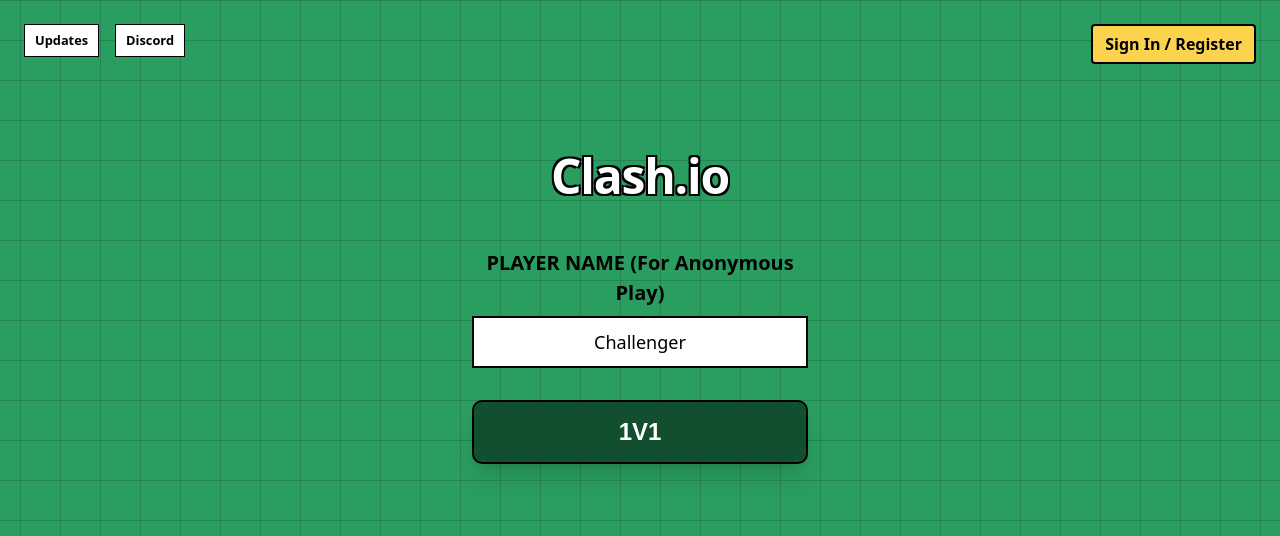
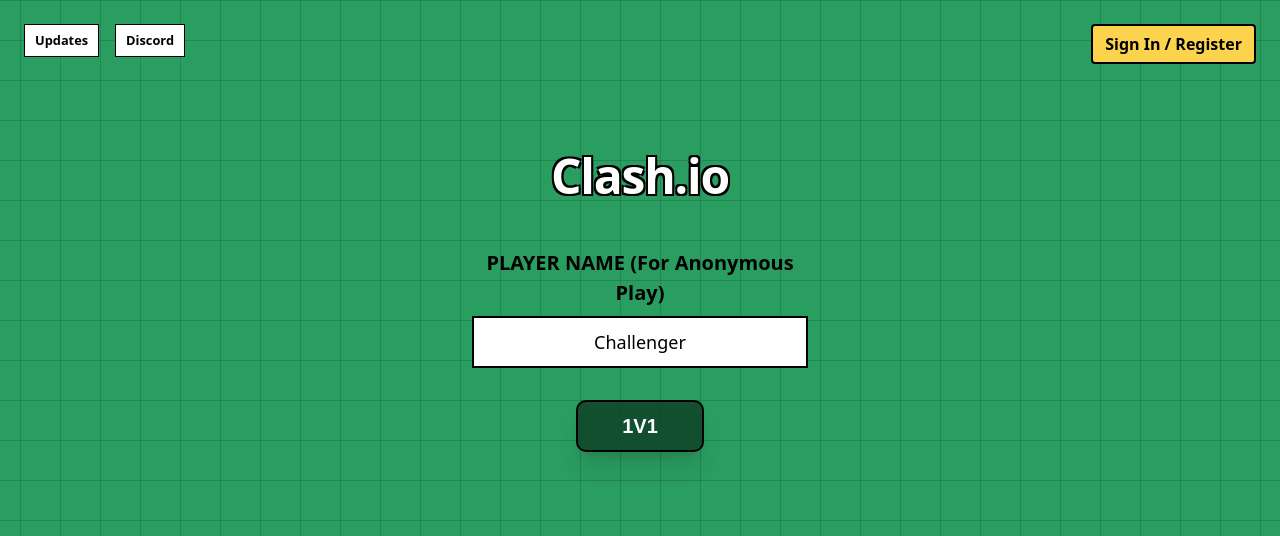
Before and after one commit to paperdevelopment20-prog/Clash.io, a website: page index.html in a window 1280 px wide. Shown: the top 536 px of the page. Drawn offline with nearby package versions, Linux system fonts and the light colour scheme.

Commit message:
Update index.html

```diff
--- a/index.html
+++ b/index.html
@@ -56,29 +56,28 @@
         /* MODIFIED: Change to white text with black outline */
         #menu-screen h1 { color: #ffffff; text-shadow: -2px -2px 0 #000, 2px -2px 0 #000, -2px 2px 0 #000, 2px 2px 0 #000; font-size: 3rem; }
         #start-button {
-            /* OLD STYLE - Kept for reference but class is updated below */
-            /* Deep Forest Green with 85% opacity */
+    /* The specific dark green from your image */
     background-color: rgba(13, 66, 38, 0.85);
-
-/* Clean black border for that industrial look */
     border: 2px solid #000000;
-
-/* Crisp white text for maximum readability */
     color: #ffffff;
-
-/* Smoothing the edges to match your image */
     border-radius: 10px;
+
+    /* Layout and Sizing */
+    display: flex;
+    justify-content: center;
+    align-items: center;
+    margin: 0 auto 1.5rem auto; /* Centers the button */
+    padding: 10px 0;
     font-family: sans-serif;
     font-weight: 700;
-padding: 10px 20px;
-text-align: center;
-            width: 100%; transition: background-color 0.1s;
-            font-weight: bold; text-transform: uppercase;
-            /* UPDATE: Smaller start button */
-            padding-top: 1rem; padding-bottom: 1rem; font-size: 1.5rem; margin-bottom: 1.5rem;
-        }
-        #start-button:hover { background-color: #4ade80; }
-        /* UPDATE: Shrink Top Buttons */
+    text-transform: uppercase;
+    transition: all 0.1s ease;
+}
+
+#start-button:hover {
+    background-color: rgba(20, 100, 55, 0.95); /* Slightly brighter on hover */
+    transform: scale(1.05); /* Slight pop effect */
+}
         .menu-top-btn {
             background-color: #fff; border: 1px solid #000; color: #000;
             padding: 6px 10px; font-weight: bold; cursor: pointer;
```
Lines whose indentation alone changed are shown as unchanged.
